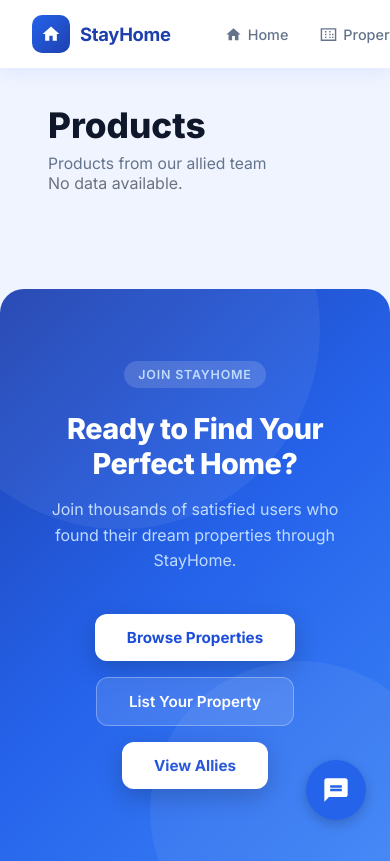
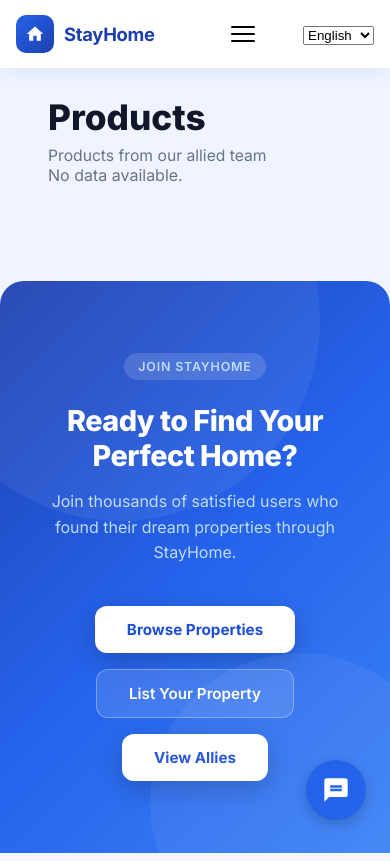
Before and after one commit to Horizonte4/stayhome, a Django app: page /productos-aliados/ in a window 390 px wide. Run offline with Django 5.2, Linux system fonts and the light colour scheme.

Commit message:
fix: corrijo navbar para celular

```diff
--- a/static/css/base.css
+++ b/static/css/base.css
@@ -142,3 +142,9 @@ body {
 ul, ol {
     list-style: none;
 }
+
+@media (max-width: 768px) {
+    .page {
+        padding-top: 80px;
+    }
+}
--- a/static/css/navbar.css
+++ b/static/css/navbar.css
@@ -284,3 +284,101 @@ li.nav-dropdown:hover > ul.nav-dropdown-menu {
     color: #374151;
     text-decoration: none;
 }
+
+.hamburger {
+    display: none;
+    flex-direction: column;
+    gap: 5px;
+    cursor: pointer;
+    background: none;
+    border: none;
+    padding: 8px;
+}
+
+.hamburger span {
+    display: block;
+    width: 24px;
+    height: 2px;
+    background: currentColor;
+    border-radius: 2px;
+    transition: all 0.3s;
+}
+
+@media (max-width: 768px) {
+    nav {
+        flex-wrap: wrap;
+        padding: 12px 16px;
+        position: relative;
+    }
+    .hamburger {
+        display: flex;
+        margin-left: auto;
+    }
+    .nav-links {
+        display: none;
+        flex-direction: column;
+        width: 100%;
+        gap: 4px;
+        padding: 12px 0;
+    }
+    .nav-links.open {
+        display: flex;
+    }
+    .nav-links li {
+        width: 100%;
+    }
+    .nav-links a {
+        padding: 10px 8px;
+        width: 100%;
+        display: flex;
+        align-items: center;
+        gap: 8px;
+    }
+    .nav-right {
+        display: none;
+        flex-direction: column;
+        width: 100%;
+        gap: 8px;
+        padding-top: 8px;
+        border-top: 1px solid rgba(0,0,0,0.08);
+    }
+    .nav-right.open {
+        display: flex;
+    }
+    .nav-right a {
+        width: 100%;
+        text-align: center;
+    }
+    form[action*="set_language"] {
+        width: 100%;
+        padding-top: 8px;
+    }
+    form[action*="set_language"] select {
+        width: 100%;
+    }
+    .dropdown-menu {
+        position: static !important;
+        display: flex !important;
+        flex-direction: column;
+        box-shadow: none;
+        padding-left: 16px;
+    }
+}
+
+@media (max-width: 768px) {
+    nav {
+        flex-wrap: wrap;
+        padding: 12px 16px;
+        position: fixed;  /* ← cambia relative a fixed */
+        background: white;
+        z-index: 1000;
+    }
+
+    .nav-links.open,
+    .nav-right.open {
+        background: white;
+        z-index: 999;
+        padding: 8px 16px 16px;
+        box-shadow: 0 8px 20px rgba(0,0,0,0.1);
+    }
+}
--- a/templates/base.html
+++ b/templates/base.html
@@ -29,6 +29,12 @@
                 </div>
                 <span class="logo-text">StayHome</span></span>
             </a>
+        </a>
+        <button class="hamburger" id="hamburger-btn" aria-label="Menu">
+            <span></span>
+            <span></span>
+            <span></span>
+        </button>
         <ul class="nav-links">
             <li>
                 <a href="{% url 'home' %}">
@@ -170,6 +176,16 @@
             </div>
         </section>
     {% endblock %}
+    <script>
+const hamburger = document.getElementById('hamburger-btn');
+const navLinks = document.querySelector('.nav-links');
+const navRight = document.querySelector('.nav-right');
+
+hamburger.addEventListener('click', () => {
+    navLinks.classList.toggle('open');
+    navRight.classList.toggle('open');
+});
+    </script>
     {% include "aichat/widget.html" %}
 </body>
 </html>
```
Lines whose indentation alone changed are shown as unchanged.
